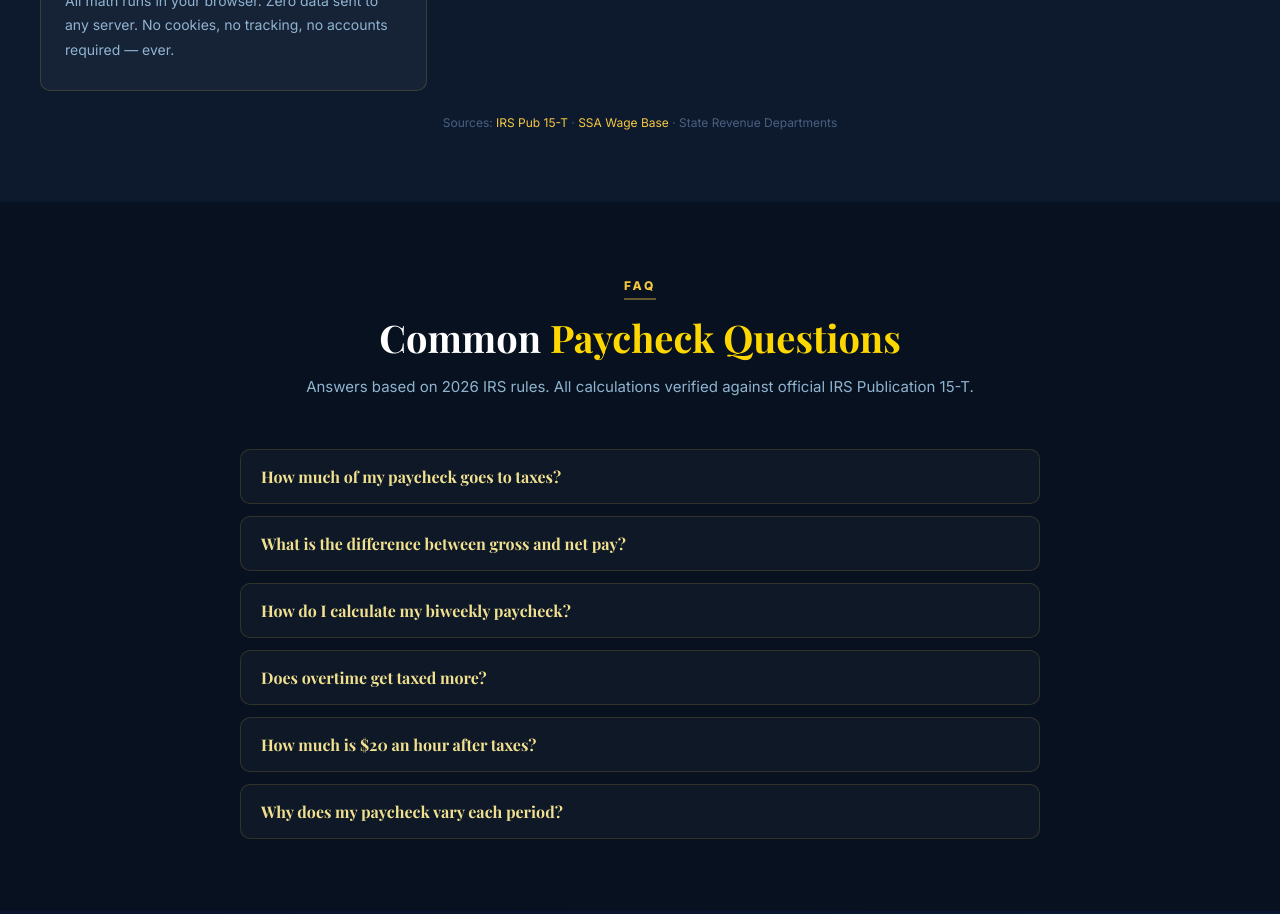
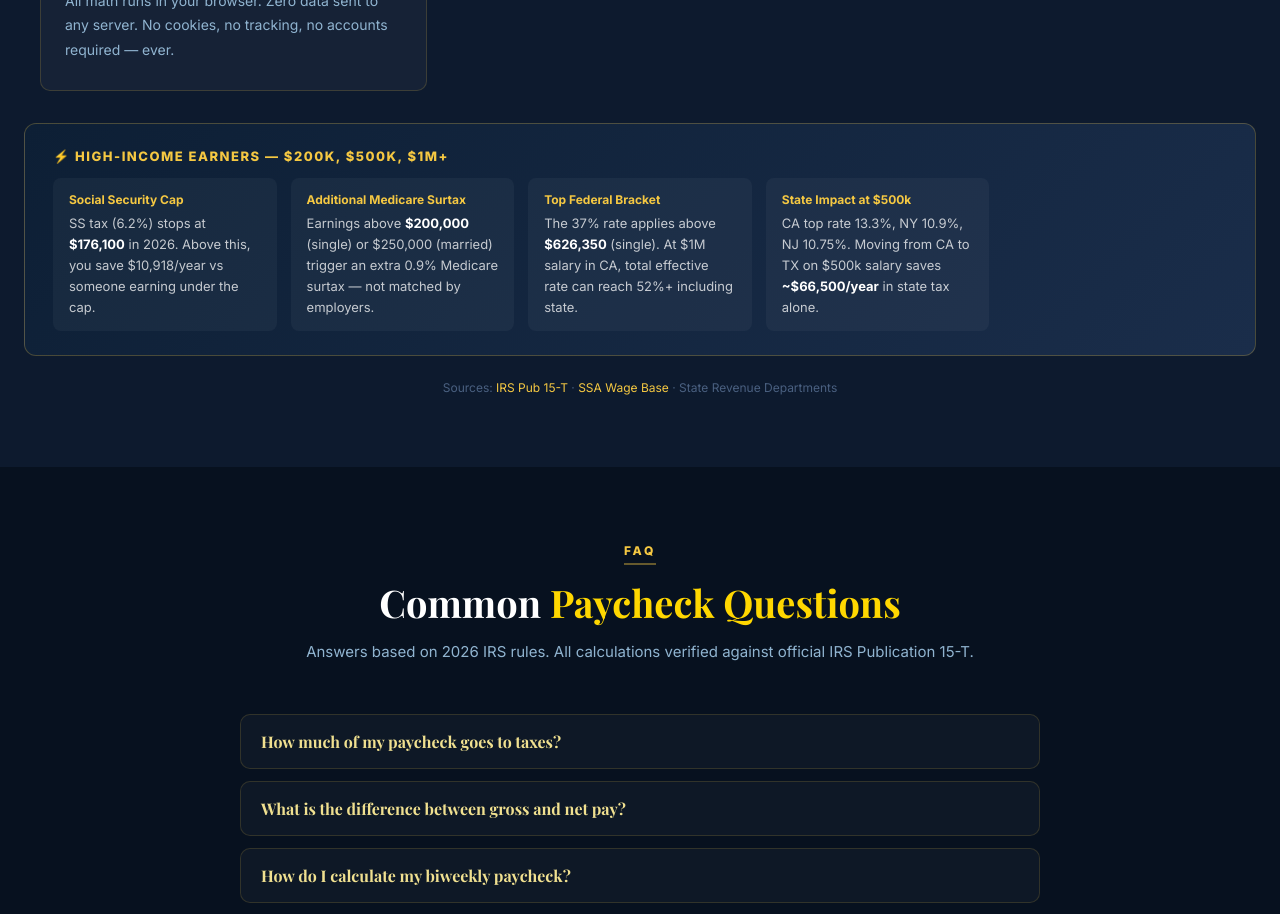
Before and after one commit to devqrcraft-ui/privatepaycheck, a Next.js app: page / in a window 1280 px wide. Shown: the part 5960-6874 px from the top of the page. Built offline with nearby package versions, Linux system fonts and the light colour scheme.

Commit message:
feat: add high-income block (FICA cap, surtax, top brackets) to home

```diff
--- a/src/app/home-client.tsx
+++ b/src/app/home-client.tsx
@@ -376,6 +376,29 @@ export default function HomeClient() {
             <p className="feat-desc">All math runs in your browser. Zero data sent to any server. No cookies, no tracking, no accounts required — ever.</p>
           </div>
         </div>
+        {/* HIGH INCOME BLOCK */}
+        <div style={{background:'linear-gradient(135deg,#0d1f35,#1a2d4a)',border:'1px solid rgba(245,200,66,0.25)',borderRadius:12,padding:'24px 28px',marginTop:32,marginBottom:8}}>
+          <div style={{fontSize:13,fontWeight:800,color:'#F5C842',letterSpacing:'1.5px',textTransform:'uppercase',marginBottom:14}}>⚡ High-Income Earners — $200k, $500k, $1M+</div>
+          <div style={{display:'grid',gridTemplateColumns:'repeat(auto-fill,minmax(220px,1fr))',gap:14}}>
+            <div style={{background:'rgba(255,255,255,0.04)',borderRadius:8,padding:'14px 16px'}}>
+              <div style={{fontSize:12,fontWeight:700,color:'#F5C842',marginBottom:6}}>Social Security Cap</div>
+              <div style={{fontSize:13,color:'rgba(255,255,255,0.75)',lineHeight:1.6}}>SS tax (6.2%) stops at <strong style={{color:'#fff'}}>$176,100</strong> in 2026. Above this, you save $10,918/year vs someone earning under the cap.</div>
+            </div>
+            <div style={{background:'rgba(255,255,255,0.04)',borderRadius:8,padding:'14px 16px'}}>
+              <div style={{fontSize:12,fontWeight:700,color:'#F5C842',marginBottom:6}}>Additional Medicare Surtax</div>
+              <div style={{fontSize:13,color:'rgba(255,255,255,0.75)',lineHeight:1.6}}>Earnings above <strong style={{color:'#fff'}}>$200,000</strong> (single) or $250,000 (married) trigger an extra 0.9% Medicare surtax — not matched by employers.</div>
+            </div>
+            <div style={{background:'rgba(255,255,255,0.04)',borderRadius:8,padding:'14px 16px'}}>
+              <div style={{fontSize:12,fontWeight:700,color:'#F5C842',marginBottom:6}}>Top Federal Bracket</div>
+              <div style={{fontSize:13,color:'rgba(255,255,255,0.75)',lineHeight:1.6}}>The 37% rate applies above <strong style={{color:'#fff'}}>$626,350</strong> (single). At $1M salary in CA, total effective rate can reach 52%+ including state.</div>
+            </div>
+            <div style={{background:'rgba(255,255,255,0.04)',borderRadius:8,padding:'14px 16px'}}>
+              <div style={{fontSize:12,fontWeight:700,color:'#F5C842',marginBottom:6}}>State Impact at $500k</div>
+              <div style={{fontSize:13,color:'rgba(255,255,255,0.75)',lineHeight:1.6}}>CA top rate 13.3%, NY 10.9%, NJ 10.75%. Moving from CA to TX on $500k salary saves <strong style={{color:'#fff'}}>~$66,500/year</strong> in state tax alone.</div>
+            </div>
+          </div>
+        </div>
+
         <p style={{textAlign:'center',fontSize:'12px',color:'#4a6080',marginTop:'24px'}}>
           Sources: <a href="https://www.irs.gov/publications/p15t" target="_blank" rel="noopener" style={{color:'#F5C842'}}>IRS Pub 15-T</a> · <a href="https://www.ssa.gov/oact/cola/cbb.html" target="_blank" rel="noopener" style={{color:'#F5C842'}}>SSA Wage Base</a> · State Revenue Departments
         </p>
```
